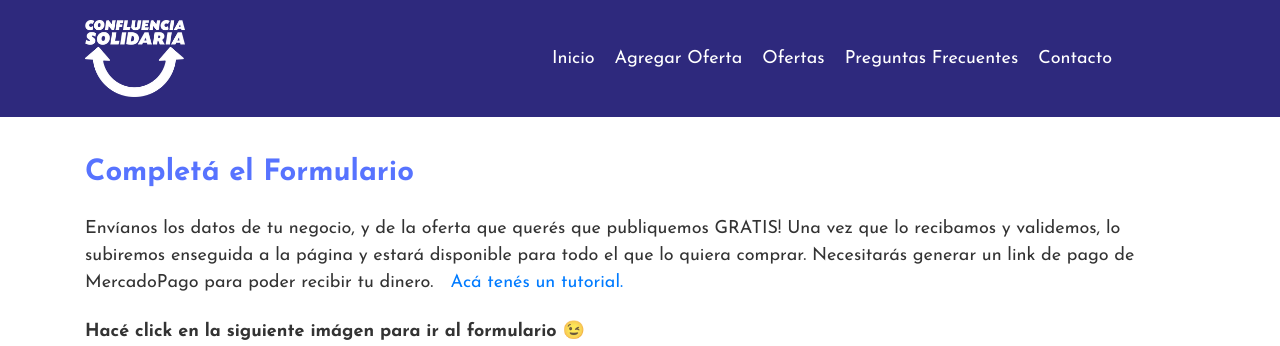
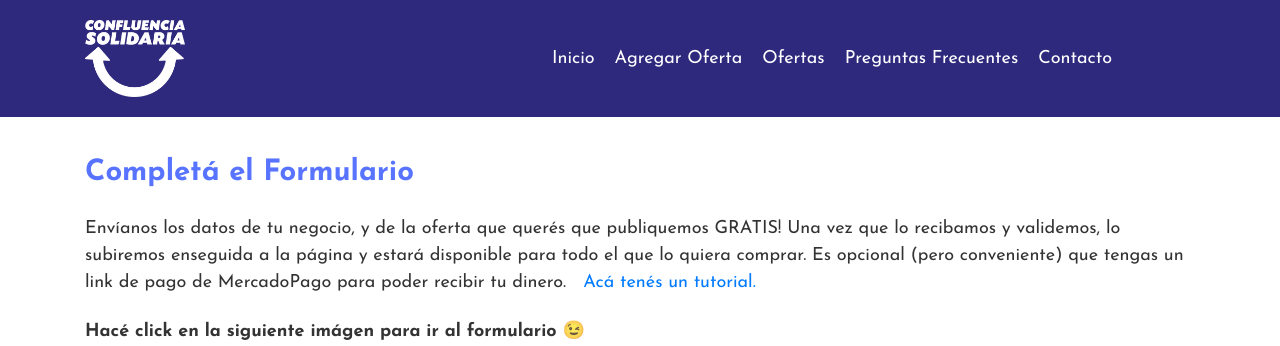
Before and after one commit to varrtto/confluencia-solidaria, a Gatsby site: page /negocio in a window 1280 px wide. Shown: the top 346 px of the page. Built offline with nearby package versions, Linux system fonts and the light colour scheme; Gatsby itself is replaced by a stand-in of ours.

Commit message:
Cambio de texto para link MP opcional

```diff
--- a/src/pages/negocio.js
+++ b/src/pages/negocio.js
@@ -15,7 +15,7 @@ class Contact extends React.Component {
                             Envíanos los datos de tu negocio, y de la oferta que querés que publiquemos GRATIS!
                             Una vez que lo recibamos y validemos, lo subiremos enseguida a la página y estará disponible para todo el que lo quiera comprar.
 
-                            Necesitarás generar un link de pago de MercadoPago para poder recibir tu dinero. &nbsp;&nbsp;
+                            Es opcional (pero conveniente) que tengas un link de pago de MercadoPago para poder recibir tu dinero. &nbsp;&nbsp;
                             <a href="https://blog.mercadopago.com/2017/07/21/cobra-por-email-chat-y-redes-sociales-a-traves-de-mercado-pago/">Acá tenés un tutorial.</a>
                         </p>
 
```
